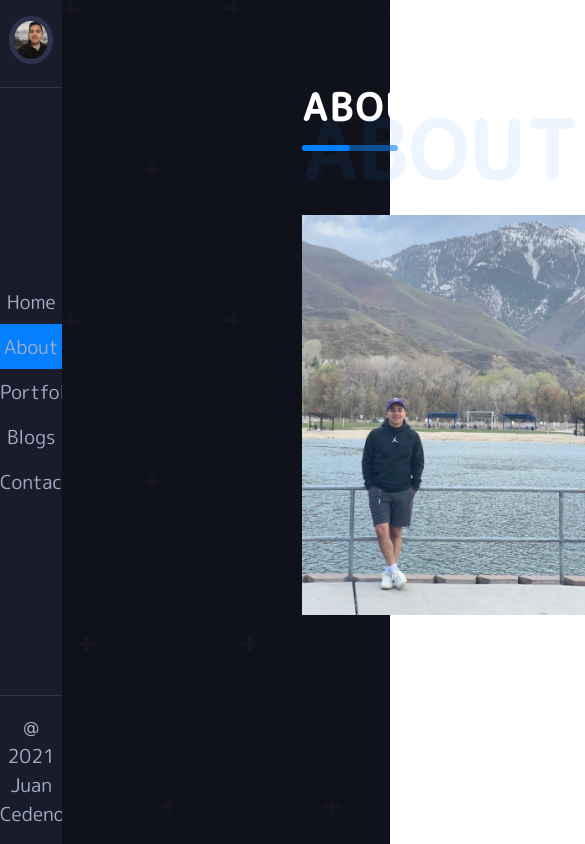
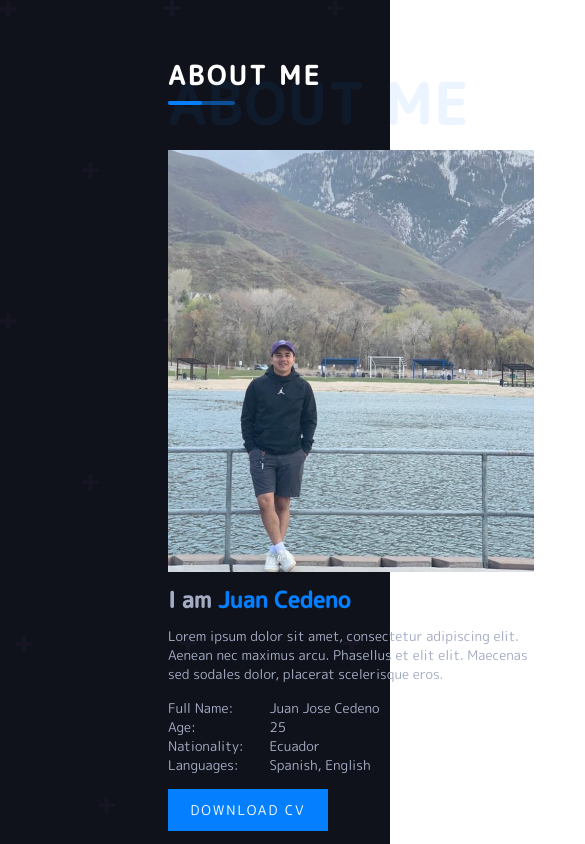
Before and after one commit to juancedeno96/blog-page, a React (Create React App) app: page /about in a window 390 px wide. Shown: the top 844 px of the page, 585 px wide, since content can reach past the window. Built offline with nearby package versions, Linux system fonts and the light colour scheme.

Commit message:
media queries

```diff
--- a/src/App.scss
+++ b/src/App.scss
@@ -35,3 +35,9 @@ body {
 span {
   color: #037fff;
 }
+
+@media screen and (max-width: 411px) {
+  html{
+font-size: 70%;
+  }
+}
--- a/src/styles/_about.scss
+++ b/src/styles/_about.scss
@@ -6,10 +6,11 @@
     width: 100%;
     height: 50vh;
     img {
-      width: 300px;
-      height: 400px;
+      width: 100%;
+      height: 100%;
       object-fit: cover;
     }
+
   }
 
   .about-info {
@@ -21,6 +22,14 @@
       padding: 1rem 0;
     }
   }
+  @media screen and (max-width: 1400px) {
+    flex-direction: column;
+    .about-info{
+      margin-left: 0;
+      margin-top: 1rem;
+    }
+  }
+
 }
 
 .about-details {
@@ -65,10 +74,13 @@
   column-gap: 4rem;
   row-gap: 3rem;
   margin: 4rem 0;
+  @media screen and (max-width: 1100px) {
+   grid-template-columns: repeat(1, 1fr);
+  }
 }
 
-.btn-port{
-padding: .6rem 2rem;
+.btn-port {
+  padding: 0.6rem 2rem;
   background-color: #0381ff52;
   border: none;
   outline: none;
@@ -77,29 +89,25 @@ font-size: inherit;
   font-family: inherit;
   color: white;
   margin-bottom: 1rem;
-transition: all .3s ease-in-out;
-&:not(:last-child){
+  transition: all 0.3s ease-in-out;
+  &:not(:last-child) {
     margin-right: 1rem;
   }
-&:hover{
+  &:hover {
     background-color: #037fff;
   }
-&:active{
+  &:active {
     background-color: #037fff;
-
   }
-&:focus{
+  &:focus {
     background-color: #037fff;
-
+  }
 }
 
-}
-
-.buttons{
+.buttons {
   display: flex;
   justify-content: center;
   align-items: center;
   margin: 4rem 10rem;
   flex-wrap: wrap;
-
 }
--- a/src/styles/_layout.scss
+++ b/src/styles/_layout.scss
@@ -1,21 +1,78 @@
-.App{
-    .sidebar{
+.App {
+  .sidebar {
     width: 16%;
     height: 100vh;
-        background-color: #191D2B;
+    background-color: #191d2b;
     position: fixed;
+    z-index: 11;
+    transform-origin: left;
+    @media screen and (max-width: 1000px) {
+      transform: translateX(-100%);
+      transition: all 0.4s ease-in-out;
+      width: 30%;
+    }
+    @media screen and (max-width: 411px) {
+        width: 50%;
+      }
   }
 
-    .main-content{
+  .nav-toggle {
+    @media screen and (max-width: 1000px) {
+      transition: all 0.4s ease-in-out;
+
+      transform: translateX(0%);
+    }
+  }
+
+  .main-content {
     width: 84%;
     margin-left: 16%;
-        background-color: #10121B;
+    background-color: #10121b;
     min-height: 100vh;
     background-image: url(../img/dots.svg);
     display: grid;
     position: relative;
-        .content{
+    .content {
       margin: 5rem 15rem;
+    }
+    @media screen and (max-width: 1000px) {
+      margin-left: 0;
+      width: 100%;
     }
   }
 }
+
+.nav-btn {
+  position: absolute;
+  z-index: 10;
+  right: 10%;
+  top: 10%;
+  width: 4rem;
+  height: 4rem;
+  display: none;
+  display: flex;
+  align-items: center;
+  justify-content: space-between;
+  cursor: pointer;
+  display: none;
+  .lines-1,
+  .lines-2,
+  .lines-3 {
+    height: 0.4rem;
+    width: 100%;
+    border-radius: 20px;
+    background-color: #3858cc;
+    pointer-events: none;
+    &:not(:last-child) {
+      margin-bottom: 0.5rem;
+    }
+  }
+  @media screen and (max-width: 1000px) {
+    display: block;
+    .lines-1,
+    .lines-2,
+    .lines-3 {
+      display: block;
+    }
+  }
+}
```
Lines whose indentation alone changed are shown as unchanged.
